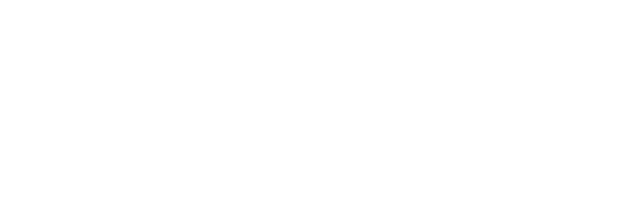
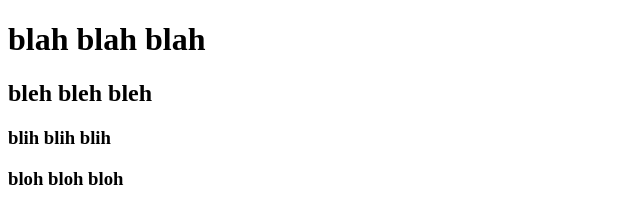
Before and after one commit to Rakitn/crap-portfolio, a plain HTML site: page index.html in a window 1280 px wide. Shown: the whole page, without its empty margins (0-640 px from the left). Drawn offline with Linux system fonts and the light colour scheme.

Commit message:
added index-html

```diff
--- a/index.html
+++ b/index.html
@@ -7,6 +7,21 @@
     <title>crap-portfolio</title>
 </head>
 <body>
-
+    <div>
+        <h1>
+            blah blah blah
+        </h1>
+        <h2>
+            bleh bleh bleh
+        </h2>
+    </div>
+    <div>
+        <h3>
+            blih blih blih
+        </h3>
+        <h3>
+            bloh bloh bloh
+        </h3>
+    </div>
 </body>
 </html>
```
